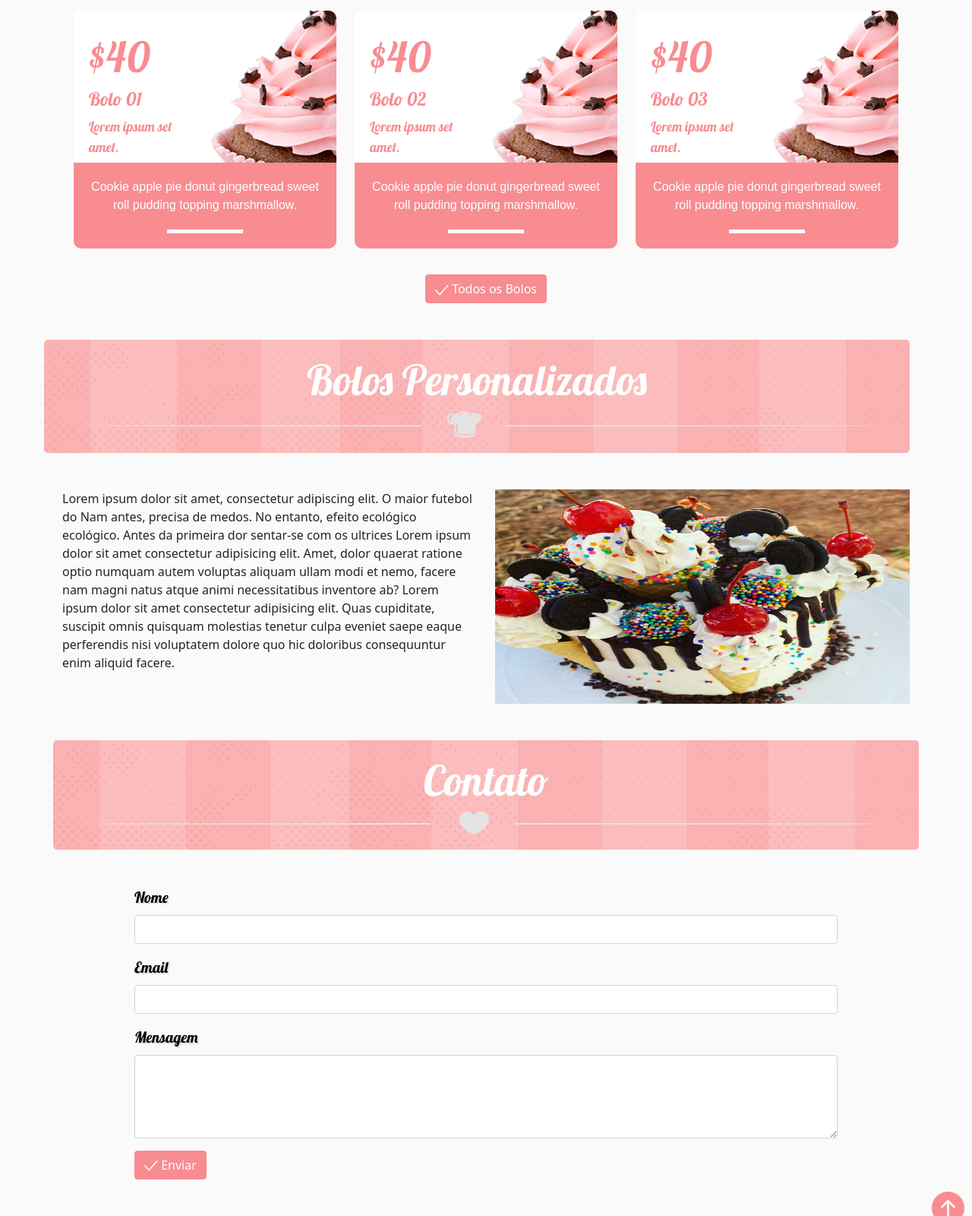
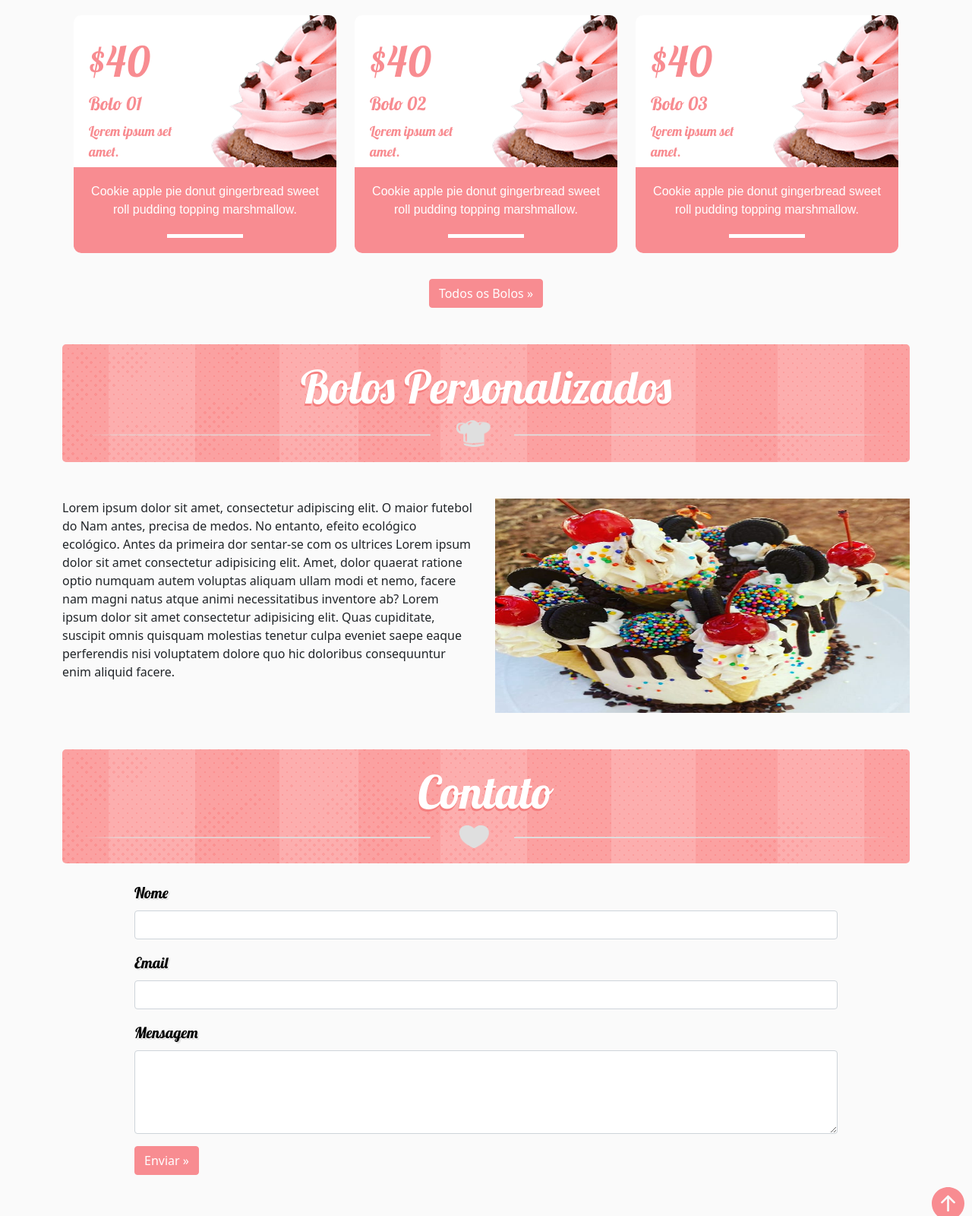
Before and after one commit to devteu/devteu.github.io, a plain HTML site: page index.html in a window 1280 px wide. Shown: the part 1200-2800 px from the top of the page at 76% size. Drawn offline with Linux system fonts and the light colour scheme.

Commit message:
alters visual titles

```diff
--- a/css/style.css
+++ b/css/style.css
@@ -4,11 +4,10 @@
 }
 
 h1,h2,h3 {
-
     font-family: Lobster;
-    font-size: 55px;
+    font-size: 60px;
     font-weight: normal;
-
+    text-shadow: -1px 3px 0px #f57f7f;
 }
 
 .bg-nav {
@@ -19,18 +18,14 @@ h1,h2,h3 {
     font-family: Lobster, sans-serif;
     color: #7d7d7d;
     font-size: 20px;
-    border-top: 1px dashed #d6d5d5;
-    border-bottom: 1px dashed #d6d5d5;
     text-shadow: 2px 2px 0 rgb(223 223 223 / 90%);
-    margin-right: 20px;
 }
 
-.nav-item:last-child a {
-    margin-right: 0;
-}
 
  .nav-item a:hover {
     color: #f88c91 !important;
+    border-top: 2px solid #f88c91;
+    border-bottom: 2px solid #f88c91;
 }
 
 body {
@@ -257,17 +252,10 @@ label {
     background-image: url('../imagens/background-cake.png');
     border-radius: 5px;
     color: white;
-    text-shadow: none;
     padding: 20px;
-    opacity: 0.8;
+
 
 }
-
-.bgBolos:hover {
-    color: #7d7d7d;
-    text-shadow: 2px 2px 0 rgb(223 223 223 / 90%);
-}
-
 
 .cakesMain {
     max-width: 370px;
--- a/index.html
+++ b/index.html
@@ -145,8 +145,7 @@
 
                 <div class="row">
                     <div class="col text-center">
-                        <a class="btn btn-danger corBotao mt-4" href="bolos.html"><img src="imagens/icons/iconOK.svg"
-                                alt=""> Todos os Bolos</a>
+                        <a class="btn btn-danger corBotao mt-4" href="bolos.html">Todos os Bolos »</a>
                     </div>
                 </div>
 
@@ -156,9 +155,9 @@
 
     <section>
         <div class="container mt-5">
-            <div class="row">
-                <div class="row mb-5 bgBolos">
-                    <div class="col text-center">
+            <div class="row justify-content-center">
+                <div class="row mb-5">
+                    <div class="col text-center bgBolos">
                         <h2>Bolos Personalizados</h2>
                         <img class="img-fluid" src="imagens/imgBolosPersonalizados.png" alt="toca">
                     </div>
@@ -183,11 +182,9 @@
     <section>
         <form>
             <div class="container">
-                <div class="row text-center mt-5 mb-5 bgBolos">
-                    <div class="col">
-                        <h3>Contato</h3>
-                        <img class="img-fluid" src="imagens/imgContato.png" alt="">
-                    </div>
+                <div class="text-center col bgBolos mt-5 mb-4 ">
+                    <h3>Contato</h3>
+                    <img class="img-fluid" src="imagens/imgContato.png" alt="">
                 </div>
                 <div class="row d-flex justify-content-center">
                     <div class="col-lg-10 mb-3">
@@ -211,8 +208,7 @@
 
                 <div class="row d-flex justify-content-center">
                     <div class="col-lg-10">
-                        <button class="btn btn-danger corBotao mb-3" type="submit" id="button-addon2"><img
-                                src="imagens/icons/iconOK.svg" alt=""> Enviar</button>
+                        <button class="btn btn-danger corBotao mb-3" type="submit" id="button-addon2">Enviar »</button>
                     </div>
                 </div>
 
@@ -223,8 +219,8 @@
     <div class="scrolTo"><a href="#"><img src="imagens/icons/setaScrollTo 1.svg" alt=""></a></div>
     <footer>
         <div class="borderCarousel"></div>
-        <div class="container-fluid mt-2 p-3">
-            <div class="container">
+        <div class="container-fluid mt-1">
+            <div class="container justify-content-center p-3">
                 <div class="row">
                     <div class="col-lg">
                         <b>Sobre nós</b>
```
Also changed, not shown: cadastro.html (+1 -3 lines), login.html (+1 -3 lines).
